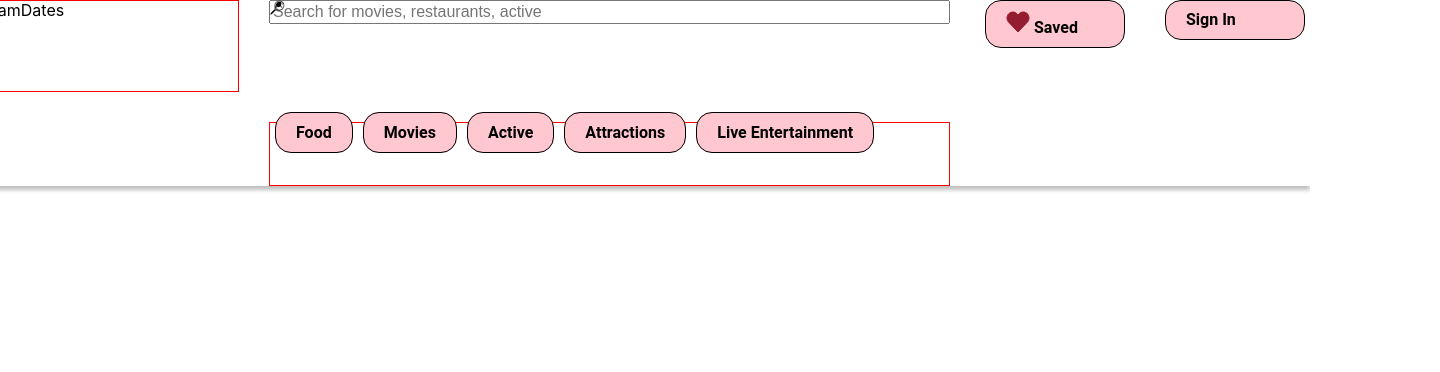
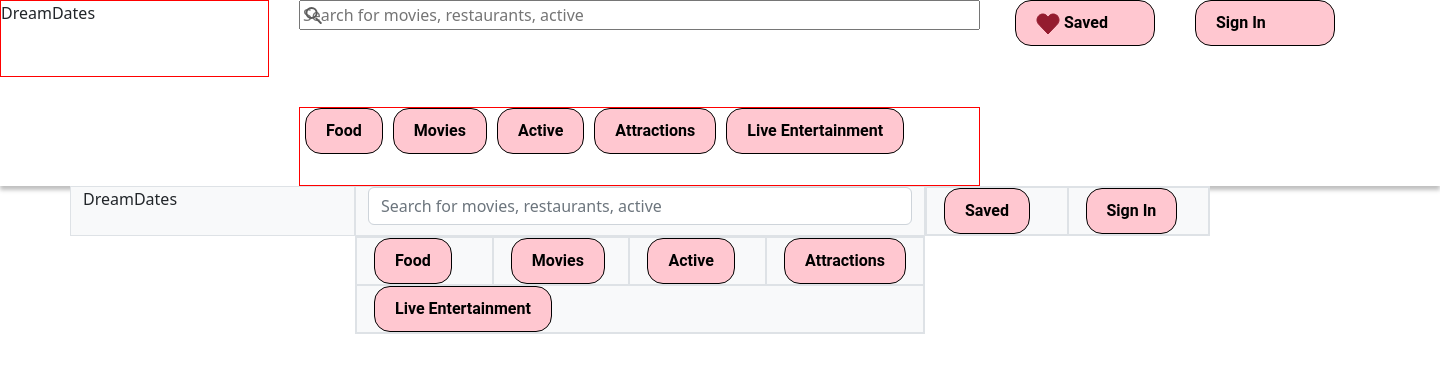
Before and after one commit to Dream-Dates/DreamDatesFrontEnd, a React (Create React App) app: page / in a window 1280 px wide. Shown: the top 372 px of the page, 1440 px wide, since content can reach past the window. Built offline with nearby package versions, Linux system fonts and the light colour scheme.

Commit message:
feat: :construction: attempt to use reactstrap

```diff
--- a/package.json
+++ b/package.json
@@ -6,11 +6,13 @@
     "@testing-library/jest-dom": "^5.16.4",
     "@testing-library/react": "^13.3.0",
     "@testing-library/user-event": "^13.5.0",
+    "bootstrap": "^5.2.0",
     "react": "^18.2.0",
     "react-dom": "^18.2.0",
     "react-icons": "^4.4.0",
     "react-router-dom": "^6.3.0",
     "react-scripts": "5.0.1",
+    "reactstrap": "^9.1.3",
     "web-vitals": "^2.1.4"
   },
   "scripts": {
--- a/src/App.js
+++ b/src/App.js
@@ -1,10 +1,13 @@
 import Header from './pages/Header';
+import Header2 from './pages/Header2';
 import './styles/styles.css'
+import 'bootstrap/dist/css/bootstrap.min.css';
 
 function App() {
   return (
     <div className="App">
       <Header />
+      <Header2 />
     </div>
   );
 }
--- a/src/pages/Header.js
+++ b/src/pages/Header.js
@@ -1,6 +1,6 @@
 // Header.js
-import { GiMagnifyingGlass } from 'react-icons/gi';
 import redHeart from '../assets/redHeart.svg';
+import magnifyingGlass from '../assets/magnifyingGlass.svg';
 
 
 function Header() {
@@ -12,7 +12,8 @@ function Header() {
 
             <form className="headerSearchBar">
                     <div className="magnifyingGlass">
-                        <GiMagnifyingGlass />
+                    <img src={magnifyingGlass} alt="" />
+
                     </div>
                     <label htmlFor="search" className="sr-only">Search for</label>
                     <input
--- /dev/null
+++ b/src/pages/Header2.js
@@ -0,0 +1,43 @@
+// Header.js
+import redHeart from '../assets/redHeart.svg';
+import magnifyingGlass from '../assets/magnifyingGlass.svg';
+import { Container, Row, Col, Input, Button } from 'reactstrap';
+
+
+
+function Header2() {
+    return (
+        <Container>
+            <Row>
+                <Col className="bg-light border" xs='3'>DreamDates</Col>
+                <Col className="bg-light border" xs='6'>
+                    <Input
+                        type="text"
+                        name="search"
+                        id="search"
+                        placeholder="Search for movies, restaurants, active"
+                    />
+                </Col>
+                <Col className="bg-light border" xs='3'>
+                    <Row>
+                        <Col className="bg-light border" ><Button className='pinkButton'>Saved</Button></Col>
+                        <Col className="bg-light border"><Button className='pinkButton'>Sign In</Button></Col>
+                    </Row>
+                </Col>
+            </Row>
+            <Row>
+                <Col className="bg-light border"  sm={{offset: 3, size:6}}>
+                    <Row>
+                        <Col className="bg-light border"><Button className='pinkButton'>Food</Button></Col>
+                        <Col className="bg-light border"><Button className='pinkButton'>Movies</Button></Col>
+                        <Col className="bg-light border"><Button className='pinkButton'>Active</Button></Col>
+                        <Col className="bg-light border"><Button className='pinkButton'>Attractions</Button></Col>
+                        <Col className="bg-light border"><Button className='pinkButton'>Live Entertainment</Button></Col>
+                    </Row>
+                </Col>
+            </Row>
+        </Container>
+    )
+}
+
+export default Header2
--- a/src/styles/sass/partials/_baseStyles.scss
+++ b/src/styles/sass/partials/_baseStyles.scss
@@ -2,14 +2,15 @@
 
 .App {
     display: flex;
+    flex-direction: column;
     justify-content: center;
 }
 
 .pinkButton {
-    background: #FFC7D0;
-    border: 1px solid #000000;
-    border-radius: 16px;
-    padding: 10px 20px;
-    margin: 0 5px;
+    background: #FFC7D0 !important;
+    border: 1px solid #000000 !important;
+    border-radius: 16px !important;
+    padding: 10px 20px !important;
+    margin: 0 5px !important;
     cursor: pointer;
 }
--- a/src/styles/sass/partials/_typography.scss
+++ b/src/styles/sass/partials/_typography.scss
@@ -2,7 +2,8 @@
 @import url('https://fonts.googleapis.com/css2?family=Raleway:wght@600&display=swap');
 
 .pinkButton {
-    font-family: 'Roboto', sans-serif;
-    font-weight: 600;
-    font-size: 16;
+    font-family: 'Roboto', sans-serif !important;
+    font-weight: 600 !important;
+    font-size: 16 !important;
+    color: black !important;
 }
--- a/src/styles/styles.css
+++ b/src/styles/styles.css
@@ -235,24 +235,29 @@ template {
   display: -webkit-box;
   display: -ms-flexbox;
   display: flex;
+  -webkit-box-orient: vertical;
+  -webkit-box-direction: normal;
+      -ms-flex-direction: column;
+          flex-direction: column;
   -webkit-box-pack: center;
       -ms-flex-pack: center;
           justify-content: center;
 }
 
 .pinkButton {
-  background: #FFC7D0;
-  border: 1px solid #000000;
-  border-radius: 16px;
-  padding: 10px 20px;
-  margin: 0 5px;
+  background: #FFC7D0 !important;
+  border: 1px solid #000000 !important;
+  border-radius: 16px !important;
+  padding: 10px 20px !important;
+  margin: 0 5px !important;
   cursor: pointer;
 }
 
 .pinkButton {
-  font-family: "Roboto", sans-serif;
-  font-weight: 600;
-  font-size: 16;
+  font-family: "Roboto", sans-serif !important;
+  font-weight: 600 !important;
+  font-size: 16 !important;
+  color: black !important;
 }
 
 .header {
```
Also changed, not shown: src/styles/styles.min.css, 1 other file (tests, documents, lock files or other folders).
